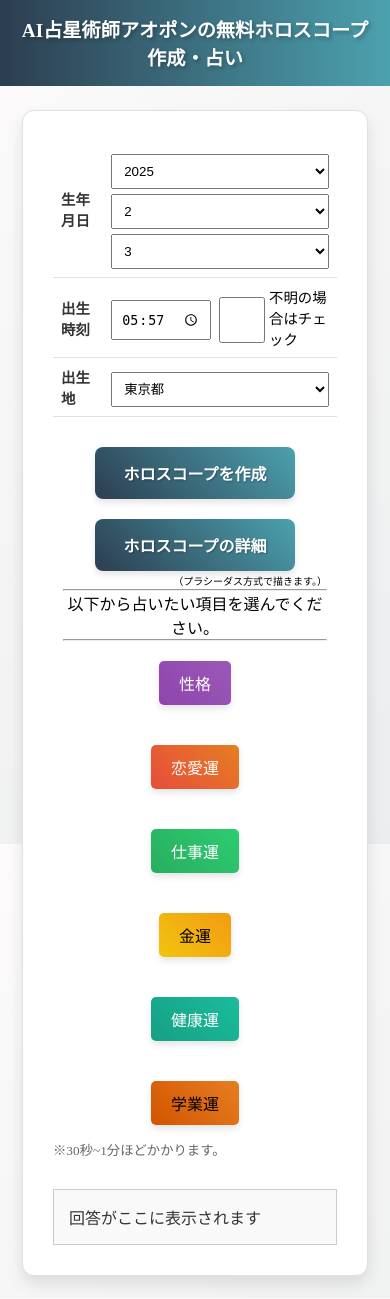
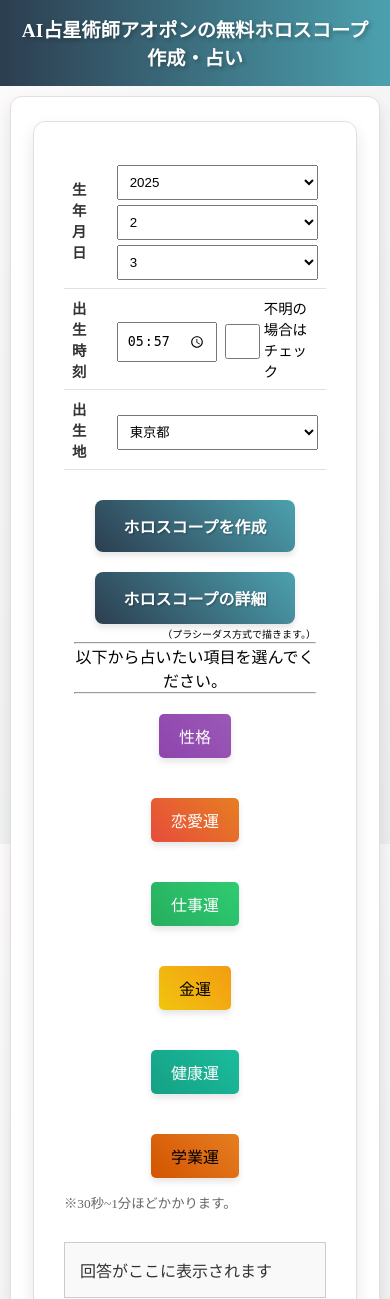
Before and after one commit to YutaAoyagi2018/aihoroscope, a Django app: page / in a window 390 px wide. Shown: the top 1299 px of the page. Run offline with Django 5.2, Linux system fonts and the light colour scheme; some libraries are stand-ins or nearby versions.

Commit message:
広告位置変更改善

```diff
--- a/horoscope_app/templates/horoscope_app/index.html
+++ b/horoscope_app/templates/horoscope_app/index.html
@@ -443,14 +443,66 @@
                 display: block;
             }
             }
+            /* 3カラムレイアウト用のスタイル */
+            .layout-wrapper {
+            display: flex;
+            justify-content: center; /* 中央寄せ */
+            align-items: flex-start;
+            gap: 20px; /* 広告と中央コンテンツの間の隙間 */
+            max-width: 1400px; /* コンテンツ全体の最大幅 */
+            margin: 0 auto;
+            padding: 20px;
+            }
+
+            /* 広告エリアのスタイル */
+            .side-ad {
+            flex: 0 0 160px; /* 固定幅 160px（必要に応じて調整） */
+            }
+
+            /* 中央コンテンツエリア */
+            .main-content {
+            flex: 1;
+            background-color: #fff;
+            padding: 0px;
+            border-radius: 12px;
+            box-shadow: 0 8px 16px rgba(0, 0, 0, 0.1);
+            border: 1px solid #e0e0e0;
+            }
+
+            /* レスポンシブ対応：画面幅が768px以下の場合は広告を非表示に */
+            @media (max-width: 768px) {
+            .layout-wrapper {
+                flex-direction: column;
+                padding: 10px;
+            }
+            .side-ad {
+                display: none;
+            }
+            .main-content {
+                width: 100%;
+            }
+            }
         </style>
     </head>
 
     <body>
         <div class="wrapper">
+            <h1>AI占星術師アオポンの無料ホロスコープ作成・占い</h1>
+            <div class="layout-wrapper">
+                <!-- 左側広告エリア -->
+                <aside class="side-ad left-ad">
+                    <!-- 左側用の広告コードをここに挿入 -->
+                    <div class="ad-content">
+                        <a href="https://px.a8.net/svt/ejp?a8mat=44YP7H+8KELOI+2PEO+C4LLD" rel="nofollow">
+                            <img border="0" width="300" height="250" alt="" src="https://www29.a8.net/svt/bgt?aid=250202141518&wid=003&eno=01&mid=s00000012624002037000&mc=1"></a>
+                            <img border="0" width="1" height="1" src="https://www12.a8.net/0.gif?a8mat=44YP7H+8KELOI+2PEO+C4LLD" alt="">
+
+                    </div>
+                </aside>
+                <!-- 中央メインコンテンツエリア -->
+                <main class="main-content">
                     <!-- コンテンツエリア -->
                     <div class="content">
-                <h1>AI占星術師アオポンの無料ホロスコープ作成・占い</h1>
                         <div class="content-container">
                             <table id="container-table">
                                 <tr>
@@ -627,9 +679,22 @@
 
                         </div>
                     </div>
-            <!-- フッターエリア（広告） -->
-            <div class="footer">
-              <!-- 広告バナー -->
+                </main>
+                <!-- 右側広告エリア -->
+                <aside class="side-ad right-ad">
+                    <!-- 右側用の広告コードをここに挿入 -->
+                    <div class="ad-content">
+                        <a href="https://px.a8.net/svt/ejp?a8mat=44YP7H+D15N0I+2PEO+1BRTKX" rel="nofollow">
+                            <img border="0" width="300" height="250" alt="" src="https://www21.a8.net/svt/bgt?aid=250202141788&wid=003&eno=01&mid=s00000012624008024000&mc=1"></a>
+                            <img border="0" width="1" height="1" src="https://www16.a8.net/0.gif?a8mat=44YP7H+D15N0I+2PEO+1BRTKX" alt="">
+
+                    </div>
+                </aside>
+            </div> <!-- .layout-wrapper -->
+
+            <!-- フッター（既存の広告バナー等） -->
+            <footer class="footer">
+                <div id="ad-banner">
                     <div id="ad-banner">
                         <!-- デスクトップ用広告 -->
                         <div class="desktop-ad">
@@ -652,6 +717,7 @@
                         </div>
                     </div>
                 </div>
+            </footer>
         </div>
 
 
```
Lines whose indentation alone changed are shown as unchanged.
